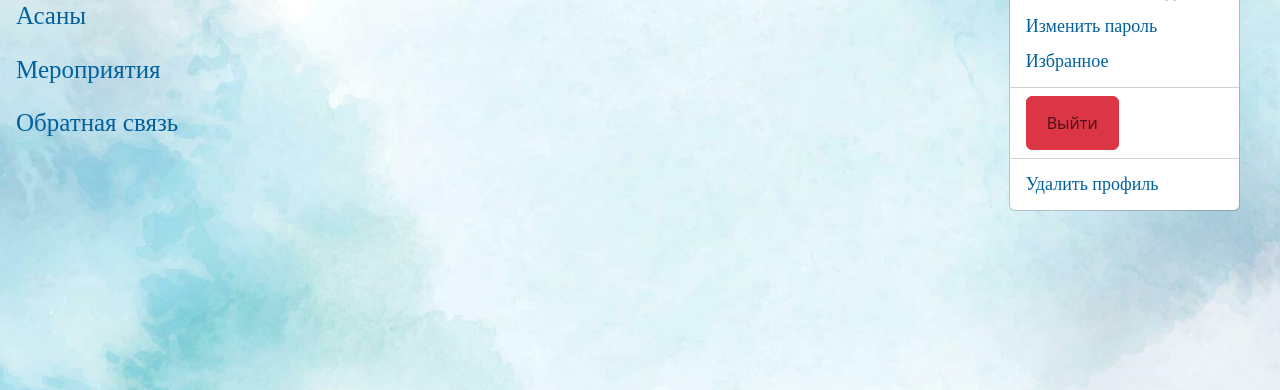
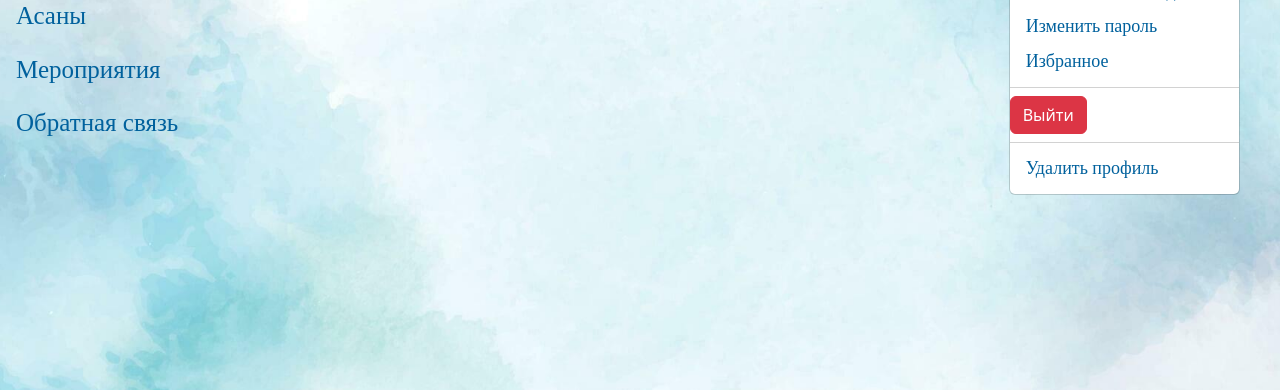
Before and after one commit to UkElena2023/Django_yoga, a Django app: page /users/delete_complete/ in a window 1280 px wide, after a click that opens the changed part. Shown: the part 299-689 px from the top of the page. Run offline with Django 4.2, Linux system fonts and the light colour scheme; the visitor is signed in with stand-in values (Sample User, id 1).

Commit message:
Django_yoga: для деплоя правка logout

```diff
--- a/yoga/templates/yoga/base.html
+++ b/yoga/templates/yoga/base.html
@@ -58,10 +58,9 @@
                             <a class="dropdown-item navvert prof" href="{% url 'users:password_change' %}">Изменить пароль</a>
                             <a class="dropdown-item navvert prof" href="{% url 'users:profile_asanas' %}">Избранное</a>
                             <hr class="dropdown-divider">
-                            <form class="px-3">
-                                {% csrf_token %}
-                                <button class="btn btn-danger" type="submit">
-                                    <a class="nav-link" href="{% url 'users:logout' %}">Выйти</a></button>
+                            <form method="post" action="{% url 'users:logout' %}">
+                            {% csrf_token %}
+                            <button class="btn btn-danger" type="submit">Выйти</button>
                             </form>
                             <hr class="dropdown-divider">
                             <a class="dropdown-item navvert prof" href="{% url 'users:profile_delete' %}">Удалить профиль</a>
```
